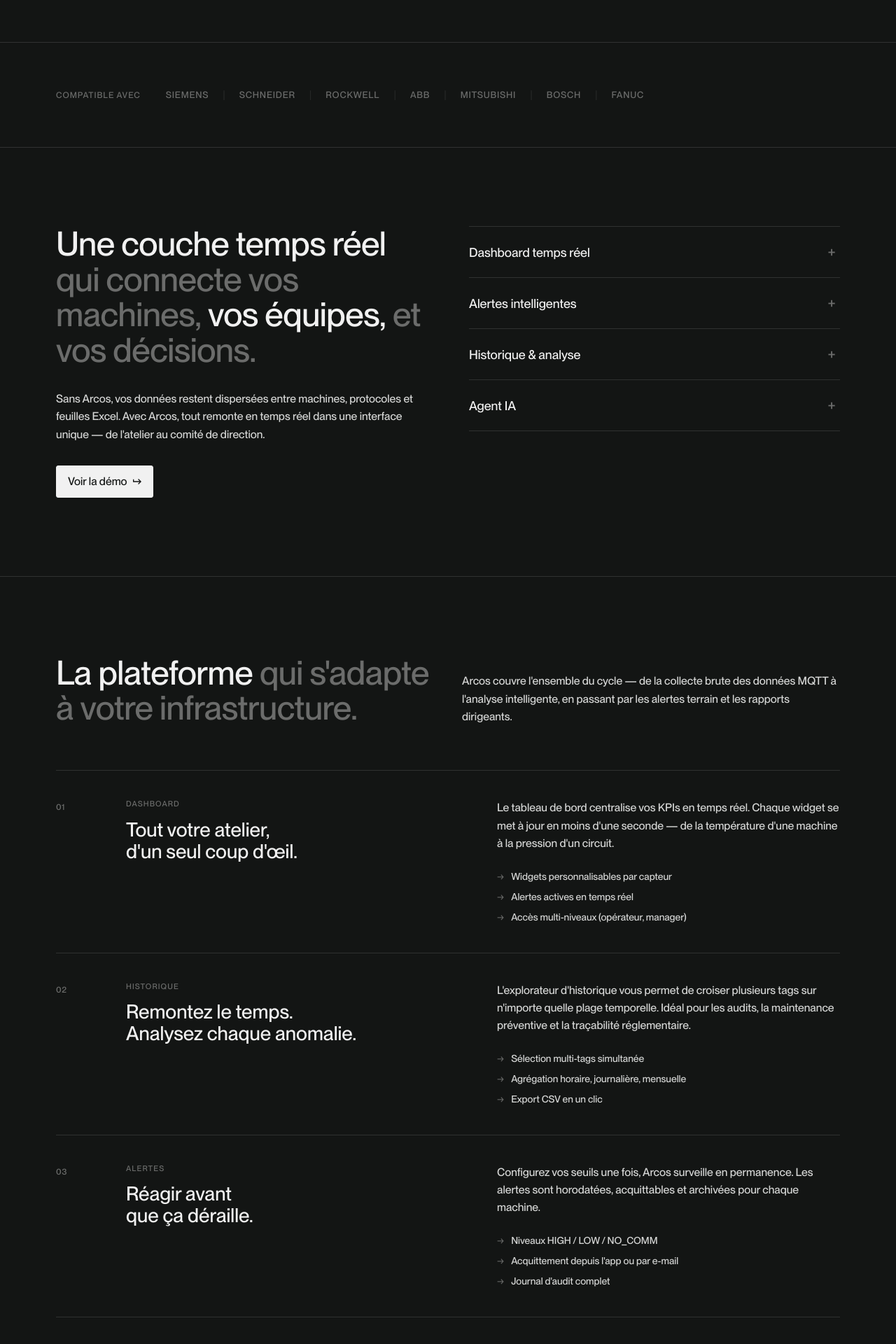
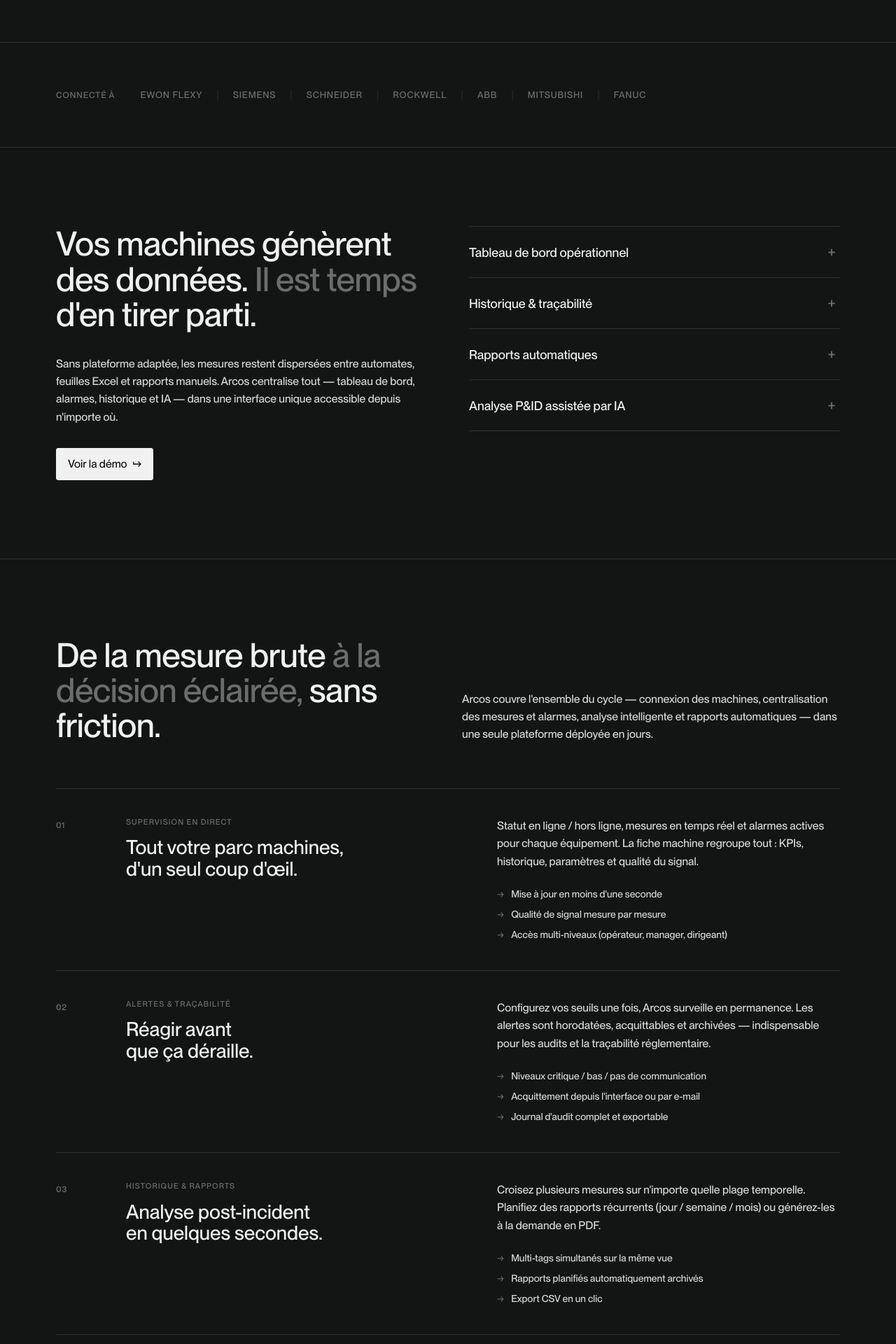
Before and after one commit to FAWD-IT/arcos-vitrine, a Next.js app: page / in a window 1280 px wide. Shown: the part 740-2660 px from the top of the page at 70% size. Built offline with nearby package versions, Linux system fonts and the light colour scheme.

Commit message:
content: réécriture orientée bénéfices, retrait MQTT comme argument principal
Made-with: Cursor

```diff
--- a/src/components/Features.tsx
+++ b/src/components/Features.tsx
@@ -6,34 +6,42 @@ const SERVICES = [
   {
     id: "realtime",
     num: "01",
-    label: "Dashboard",
-    title: "Tout votre atelier,\nd'un seul coup d'œil.",
-    desc: "Le tableau de bord centralise vos KPIs en temps réel. Chaque widget se met à jour en moins d'une seconde — de la température d'une machine à la pression d'un circuit.",
-    checks: ["Widgets personnalisables par capteur", "Alertes actives en temps réel", "Accès multi-niveaux (opérateur, manager)"],
+    label: "Supervision en direct",
+    title: "Tout votre parc machines,\nd'un seul coup d'œil.",
+    desc: "Statut en ligne / hors ligne, mesures en temps réel et alarmes actives pour chaque équipement. La fiche machine regroupe tout : KPIs, historique, paramètres et qualité du signal.",
+    checks: ["Mise à jour en moins d'une seconde", "Qualité de signal mesure par mesure", "Accès multi-niveaux (opérateur, manager, dirigeant)"],
+  },
+  {
+    id: "alerts",
+    num: "02",
+    label: "Alertes & traçabilité",
+    title: "Réagir avant\nque ça déraille.",
+    desc: "Configurez vos seuils une fois, Arcos surveille en permanence. Les alertes sont horodatées, acquittables et archivées — indispensable pour les audits et la traçabilité réglementaire.",
+    checks: ["Niveaux critique / bas / pas de communication", "Acquittement depuis l'interface ou par e-mail", "Journal d'audit complet et exportable"],
   },
   {
     id: "history",
-    num: "02",
-    label: "Historique",
-    title: "Remontez le temps.\nAnalysez chaque anomalie.",
-    desc: "L'explorateur d'historique vous permet de croiser plusieurs tags sur n'importe quelle plage temporelle. Idéal pour les audits, la maintenance préventive et la traçabilité réglementaire.",
-    checks: ["Sélection multi-tags simultanée", "Agrégation horaire, journalière, mensuelle", "Export CSV en un clic"],
-  },
-  {
-    id: "alerts",
     num: "03",
-    label: "Alertes",
-    title: "Réagir avant\nque ça déraille.",
-    desc: "Configurez vos seuils une fois, Arcos surveille en permanence. Les alertes sont horodatées, acquittables et archivées pour chaque machine.",
-    checks: ["Niveaux HIGH / LOW / NO_COMM", "Acquittement depuis l'app ou par e-mail", "Journal d'audit complet"],
+    label: "Historique & rapports",
+    title: "Analyse post-incident\nen quelques secondes.",
+    desc: "Croisez plusieurs mesures sur n'importe quelle plage temporelle. Planifiez des rapports récurrents (jour / semaine / mois) ou générez-les à la demande en PDF.",
+    checks: ["Multi-tags simultanés sur la même vue", "Rapports planifiés automatiquement archivés", "Export CSV en un clic"],
   },
   {
     id: "agent",
     num: "04",
-    label: "Agent IA",
-    title: "Votre data ingénieur,\ntoujours disponible.",
-    desc: "Interrogez vos données en langage naturel. L'agent contextualise, analyse les anomalies et génère un rapport PDF en quelques secondes.",
-    checks: ["Requêtes en français ou anglais", "Analyse statistique automatique", "Rapport PDF téléchargeable"],
+    label: "Assistant IA",
+    title: "Interrogez vos données\nen langage naturel.",
+    desc: "L'agent s'appuie sur les vraies données de vos machines — pas de réponses dans le vide. Il analyse les anomalies, génère des graphiques et produit un rapport PDF en quelques secondes. Les graphiques pertinents s'épinglent directement sur le tableau de bord.",
+    checks: ["Réponses ancrées sur l'historique réel", "Graphiques générés dans la conversation", "Rapport PDF téléchargeable + épinglage dashboard"],
+  },
+  {
+    id: "pid",
+    num: "05",
+    label: "Analyse P&ID",
+    title: "La documentation\nenfin alignée au terrain.",
+    desc: "Importez vos schémas P&ID : l'agent parcourt le schéma, l'inventaire des tags et l'historique récent, puis propose des enrichissements. L'ingénieur valide ou rejette chaque proposition — sans aucune écriture destructive sur les données brutes.",
+    checks: ["Import DWG / DXF avec suivi de pipeline", "Propositions validées par l'ingénieur", "Cockpit opérationnel généré en quelques minutes"],
   },
 ];
 
@@ -47,13 +55,14 @@ export function Features() {
           <WordReveal
             className="h-statement"
             segments={[
-              { text: "La plateforme " },
-              { text: "qui s'adapte à votre infrastructure.", dim: true },
+              { text: "De la mesure brute " },
+              { text: "à la décision éclairée,", dim: true },
+              { text: " sans friction." },
             ]}
           />
           <AnimateIn style={{ display: "flex", alignItems: "flex-end" }} delay={200}>
             <p style={{ fontSize: 15.875, color: "var(--text)", lineHeight: 1.6, fontWeight: 500 }}>
-              Arcos couvre l&apos;ensemble du cycle — de la collecte brute des données MQTT à l&apos;analyse intelligente, en passant par les alertes terrain et les rapports dirigeants.
+              Arcos couvre l&apos;ensemble du cycle — connexion des machines, centralisation des mesures et alarmes, analyse intelligente et rapports automatiques — dans une seule plateforme déployée en jours.
             </p>
           </AnimateIn>
         </div>
--- a/src/components/ForWho.tsx
+++ b/src/components/ForWho.tsx
@@ -4,19 +4,19 @@ import { HGButton } from "./TiltCard";
 
 const PROFILES = [
   {
-    role: "Responsable de production",
-    desc: "Vision temps réel de toute la ligne. Suivi des KPIs, alertes critiques et rapports quotidiens automatiques.",
-    sectors: ["Automobile", "Agroalimentaire", "Énergie"],
+    role: "Directeur d'usine & responsable maintenance",
+    desc: "Vision consolidée de tout le parc sans déployer un SCADA lourd. Alertes critiques, rapports automatiques et KPIs en temps réel — accessibles depuis n'importe où, sans dépendance à l'équipe IT.",
+    sectors: ["Agroalimentaire", "Énergie", "Automobile", "Chimie"],
   },
   {
-    role: "Technicien de maintenance",
-    desc: "Historique complet des pannes, tendances machine et alertes préventives avant que ça casse.",
-    sectors: ["Mécanique", "Électrotechnique"],
+    role: "Ingénieur automation & intégrateur",
+    desc: "Vous configurez des passerelles industrielles (Ewon Flexy ou équivalent) ? Arcos prend le relais côté cloud : historique, alarmes, analyse P&ID et IA disponibles dès la connexion de l'appareil.",
+    sectors: ["Automatisme", "Électrotechnique", "Bureau d'études"],
   },
   {
-    role: "Directeur technique",
-    desc: "Tableau de bord exécutif multi-sites, suivi OEE et export des données pour reporting dirigeant.",
-    sectors: ["Industrie 4.0", "PME / ETI"],
+    role: "PME industrielle multi-sites",
+    desc: "Gérez plusieurs sites ou plusieurs clients dans une seule plateforme avec séparation stricte des données par organisation. Chaque entité ne voit que ses machines et ses utilisateurs.",
+    sectors: ["Multi-sites", "Multi-tenant", "PME / ETI"],
   },
 ];
 
@@ -28,11 +28,11 @@ export function ForWho() {
         {/* Header */}
         <AnimateIn as="div" style={{ display: "grid", gridTemplateColumns: "1fr 1fr", gap: 40, marginBottom: "4rem" }} className="forwho-header">
           <h2 className="h-statement">
-            Pensé pour ceux <span className="dim">qui font tourner l&apos;usine.</span>
+            Pensé pour ceux <span className="dim">qui gèrent des machines,</span> pas des serveurs.
           </h2>
           <div style={{ display: "flex", alignItems: "flex-end" }}>
             <p style={{ fontSize: 15.875, color: "var(--text)", lineHeight: 1.6, fontWeight: 500 }}>
-              Qu&apos;il s&apos;agisse d&apos;un opérateur terrain ou d&apos;un DSI, Arcos adapte son niveau de détail et ses accès à chaque profil.
+              Du responsable maintenance à l&apos;intégrateur terrain, Arcos adapte son niveau de détail et ses accès à chaque profil — sans formation longue.
             </p>
           </div>
         </AnimateIn>
--- a/src/components/Hero.tsx
+++ b/src/components/Hero.tsx
@@ -50,10 +50,9 @@ export function Hero() {
       >
         {/* H1 top-left */}
         <h1 className="h-hero anim-load anim-load-2">
-          Supervision industrielle<br />
-          temps réel. Vos machines<br />
-          parlent.{" "}
-          <span style={{ color: "var(--muted)" }}>Vous écoutez.</span>
+          Supervisez vos machines.<br />
+          Anticipez les pannes.{" "}
+          <span style={{ color: "var(--muted)" }}>Décidez vite.</span>
         </h1>
 
         {/* Stats grid top-right */}
@@ -120,9 +119,9 @@ export function Hero() {
               fontWeight: 500,
             }}
           >
-            Arcos centralise vos données MQTT en temps réel — alertes,
-            historique et IA — dans une seule interface pensée pour les
-            équipes terrain.
+            Arcos connecte vos machines industrielles, centralise mesures
+            et alarmes en temps réel, et met l&apos;IA au service
+            de vos équipes terrain — sans cycle SCADA classique.
           </p>
         </div>
 
--- a/src/components/Integrations.tsx
+++ b/src/components/Integrations.tsx
@@ -3,14 +3,14 @@ import { AnimateIn } from "./AnimateIn";
 import { HGButton } from "./TiltCard";
 
 const PROTOCOLS = [
-  { name: "MQTT",      desc: "Broker natif, QoS 0/1/2, retain, wildcards" },
-  { name: "Modbus",    desc: "TCP & RTU, registres coils/holding en lecture/écriture" },
-  { name: "OPC-UA",    desc: "Serveur/client, sécurité certificats, namespace discovery" },
-  { name: "HTTP/REST", desc: "Webhooks entrants/sortants, auth Bearer ou API key" },
-  { name: "Sparkplug", desc: "Compatible Sparkplug B, EoN & Device payloads" },
-  { name: "BACnet",    desc: "IP & MSTP — bâtiments intelligents et HVAC" },
-  { name: "SQL",       desc: "Connexion PostgreSQL / MySQL pour historique externe" },
-  { name: "CSV",       desc: "Import/export massif via fichier ou S3 bucket" },
+  { name: "Ewon Flexy",  desc: "Passerelle industrielle de référence — onboarding guidé en quelques minutes" },
+  { name: "Modbus",      desc: "TCP & RTU, lecture des registres coils et holding sur vos automates" },
+  { name: "OPC-UA",      desc: "Serveur/client, sécurité certificats, découverte de namespace" },
+  { name: "MQTT",        desc: "Broker natif, QoS 0/1/2, retain — flux machine vers cloud" },
+  { name: "Sparkplug B", desc: "EoN & Device payloads pour les parcs IIoT modernes" },
+  { name: "HTTP/REST",   desc: "Webhooks entrants/sortants, auth Bearer ou clé API" },
+  { name: "BACnet",      desc: "IP & MSTP — supervision bâtiments intelligents et HVAC" },
+  { name: "CSV / SQL",   desc: "Import massif ou connexion PostgreSQL / MySQL pour historique externe" },
 ];
 
 export function Integrations() {
@@ -28,12 +28,12 @@ export function Integrations() {
               Connectivité
             </p>
             <h2 className="h-statement">
-              Un hub qui parle <span className="dim">tous vos protocoles.</span>
+              Vos machines <span className="dim">déjà connectées</span> dans la semaine.
             </h2>
             <p style={{ fontSize: 15.875, color: "var(--text)", lineHeight: 1.6, marginTop: "1.5rem", fontWeight: 500 }}>
-              Arcos s&apos;intègre à votre infrastructure existante sans aucune réécriture. Branchez, configurez en quelques clics, les données arrivent.
+              Arcos fonctionne avec les passerelles industrielles que vous utilisez déjà — Ewon Flexy en tête. Pas de réécriture d&apos;infrastructure : branchez, suivez l&apos;onboarding guidé, les données arrivent.
             </p>
-            <HGButton href="#demo" style={{ marginTop: "2rem" }}>Voir toutes les intégrations</HGButton>
+            <HGButton href="#demo" style={{ marginTop: "2rem" }}>Voir toutes les connexions</HGButton>
           </AnimateIn>
 
           {/* Right: protocol list */}
--- a/src/components/Pricing.tsx
+++ b/src/components/Pricing.tsx
@@ -7,11 +7,11 @@ const PLANS = [
     name: "Starter",
     price: "€190",
     period: "/mois",
-    desc: "Idéal pour un premier site ou un POC terrain.",
+    desc: "Idéal pour un premier site ou un pilote terrain.",
     features: [
-      "Jusqu'à 5 appareils MQTT",
-      "Historique 90 jours",
-      "Alertes email",
+      "Jusqu'à 5 machines connectées",
+      "Tableau de bord + alertes + historique 90 j",
+      "Rapports PDF à la demande",
       "1 utilisateur",
       "Support standard",
     ],
@@ -23,10 +23,10 @@ const PLANS = [
     period: "/mois",
     desc: "Pour les équipes opérationnelles sur plusieurs lignes.",
     features: [
-      "Appareils illimités",
-      "Historique 2 ans",
+      "Machines illimitées",
+      "Historique 2 ans + rapports planifiés",
       "Alertes email + SMS + webhook",
-      "Agent IA inclus",
+      "Assistant IA + analyse P&ID inclus",
       "5 utilisateurs",
       "Support prioritaire",
     ],
@@ -37,11 +37,11 @@ const PLANS = [
     name: "Entreprise",
     price: "Sur devis",
     period: "",
-    desc: "Multi-sites, SSO, SLA garanti, déploiement on-premise.",
+    desc: "Multi-sites, multi-tenant, SLA garanti, déploiement on-premise.",
     features: [
-      "Sites illimités",
+      "Sites et organisations illimités",
       "Historique illimité",
-      "SSO / LDAP",
+      "SSO / LDAP + séparation stricte des données",
       "SLA 99.7% contractuel",
       "Utilisateurs illimités",
       "Support dédié 24/7",
@@ -58,7 +58,7 @@ export function Pricing() {
         {/* Header */}
         <AnimateIn as="div" style={{ display: "grid", gridTemplateColumns: "1fr 1fr", gap: 40, marginBottom: "4rem" }} className="pricing-header">
           <h2 className="h-statement">
-            Offres alignées <span className="dim">sur votre périmètre.</span>
+            Offres simples <span className="dim">alignées sur votre périmètre.</span>
           </h2>
           <div style={{ display: "flex", alignItems: "flex-end" }}>
             <p style={{ fontSize: 15.875, color: "var(--text)", lineHeight: 1.6, fontWeight: 500 }}>
--- a/src/components/Problem.tsx
+++ b/src/components/Problem.tsx
@@ -7,27 +7,27 @@ import { WordReveal } from "./WordReveal";
 const ACCORDION = [
   {
     key: "dashboard",
-    label: "Dashboard temps réel",
-    body: "Tous vos KPIs machine centralisés dans une vue unifiée. Température, pression, débit — mis à jour en moins d'une seconde sans aucune configuration supplémentaire.",
-  },
-  {
-    key: "alertes",
-    label: "Alertes intelligentes",
-    body: "Seuils HIGH / LOW / NO_COMM configurables par machine. Acquittement depuis l'interface ou par e-mail. Journal d'audit complet pour chaque événement.",
+    label: "Tableau de bord opérationnel",
+    body: "Tous vos équipements en un coup d'œil : statut en ligne / hors ligne, mesures en temps réel, alertes actives. Chaque machine dispose de sa propre fiche avec KPIs personnalisables.",
   },
   {
     key: "historique",
-    label: "Historique & analyse",
-    body: "Explorez n'importe quelle plage temporelle sur plusieurs tags simultanément. Export CSV, agrégation horaire ou mensuelle, et analyse post-incident en quelques secondes.",
+    label: "Historique & traçabilité",
+    body: "Croisez plusieurs mesures sur n'importe quelle plage temporelle. Export CSV, agrégation horaire ou mensuelle — indispensable pour les audits, la maintenance préventive et la traçabilité réglementaire.",
   },
   {
-    key: "agent",
-    label: "Agent IA",
-    body: "Interrogez vos données en langage naturel. L'agent contextualise, analyse les anomalies, et génère un rapport PDF téléchargeable en quelques secondes.",
+    key: "rapports",
+    label: "Rapports automatiques",
+    body: "Planifiez des rapports récurrents (jour / semaine / mois) ou ponctuels. Chaque rapport est généré automatiquement, archivé et consultable dans l'interface avec son historique d'exécution.",
+  },
+  {
+    key: "pid",
+    label: "Analyse P&ID assistée par IA",
+    body: "Importez vos schémas P&ID : l'agent analyse l'installation, rapproche la documentation des tags réels et propose des enrichissements que l'ingénieur valide — sans aucune écriture destructive sur les données brutes.",
   },
 ];
 
-const BRANDS = ["Siemens", "Schneider", "Rockwell", "ABB", "Mitsubishi", "Bosch", "Fanuc"];
+const BRANDS = ["Ewon Flexy", "Siemens", "Schneider", "Rockwell", "ABB", "Mitsubishi", "Fanuc"];
 
 export function Problem() {
   const [open, setOpen] = useState<string | null>(null);
@@ -39,7 +39,7 @@ export function Problem() {
       <section className="c spm">
         <div style={{ display: "flex", alignItems: "center", gap: 0, overflowX: "auto" }}>
           <p style={{ fontSize: 12, color: "var(--muted)", letterSpacing: "0.08em", textTransform: "uppercase", whiteSpace: "nowrap", marginRight: 36, flexShrink: 0, fontWeight: 500 }}>
-            Compatible avec
+            Connecté à
           </p>
           {BRANDS.map((b, i) => (
             <span key={b} style={{ display: "flex", alignItems: "center", flexShrink: 0 }}>
@@ -62,15 +62,14 @@ export function Problem() {
             <WordReveal
               className="h-statement"
               segments={[
-                { text: "Une couche temps réel " },
-                { text: "qui connecte vos machines,", dim: true },
-                { text: " vos équipes, " },
-                { text: "et vos décisions.", dim: true },
+                { text: "Vos machines génèrent des données. " },
+                { text: "Il est temps", dim: true },
+                { text: " d'en tirer parti." },
               ]}
             />
             <AnimateIn delay={300}>
               <p style={{ fontSize: 15.875, color: "var(--text)", lineHeight: 1.6, marginTop: "2rem", fontWeight: 500 }}>
-                Sans Arcos, vos données restent dispersées entre machines, protocoles et feuilles Excel. Avec Arcos, tout remonte en temps réel dans une interface unique — de l&apos;atelier au comité de direction.
+                Sans plateforme adaptée, les mesures restent dispersées entre automates, feuilles Excel et rapports manuels. Arcos centralise tout — tableau de bord, alarmes, historique et IA — dans une interface unique accessible depuis n&apos;importe où.
               </p>
               <HGButton href="#demo" style={{ marginTop: "2rem" }}>Voir la démo</HGButton>
             </AnimateIn>
```
